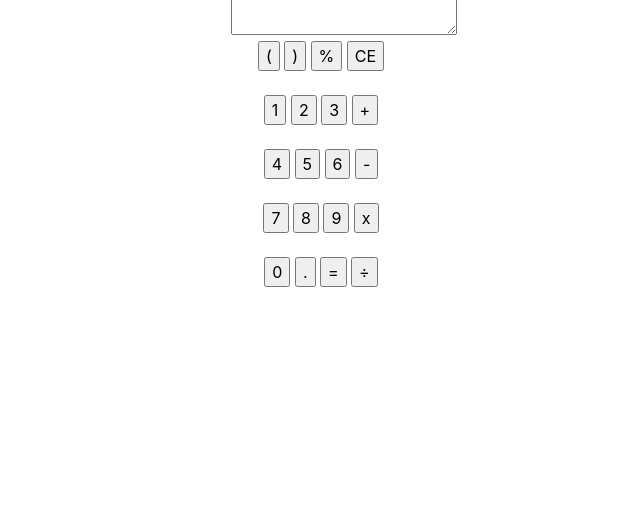
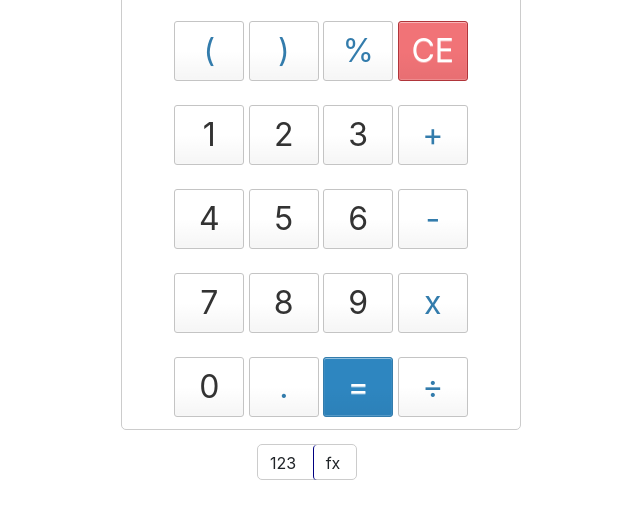
Before and after one commit to elywin/calculator, a plain HTML site: page index.html in a window 1280 px wide. Shown: the part 290-800 px from the top of the page, without its empty margins (319-959 px from the left). Drawn offline with nearby package versions, Linux system fonts and the light colour scheme.

Commit message:
Designed front end of the calculator added css styles

```diff
--- a/func.js
+++ b/func.js
@@ -148,6 +148,8 @@ tapperc.onclick =()=>{
  document.getElementById("text1").value += num11;
 };
 
+
+
 // multi =()=>{
 // let num11 =  tapnum;
 // let num22 = tapnum;
--- a/index.html
+++ b/index.html
@@ -10,35 +10,43 @@
 <title>Calculator</title>
 </head>
 <body>
-   <div class="text-div">
-   <div class="text-center">
+   <div class="text-div text-center">
+   <!-- <div class="text-center">    -->
     <h2>Calculator</h2>
-    <!-- <input type="text" name="text" alt="Value" id="text1"><br><br> -->
-    <textarea id="text1"></textarea>
-    <input type="button" name="btn" id="Lbr" alt="left brace" value="(">
-    <input type="button" name="btn" id="Rbr" alt="right brace" value=")">
-    <input type="button" name="text" alt="percentage" id="perc" value="%">
-    <input type="button" name="btn" id="Del" alt="Delete" value="CE"><br><br>
+    <input type="text" name="text" class="calculator-screen" alt="Value" id="text1"><br><br>
+    <!-- <textarea id="text1"></textarea> -->
+    <div class="calculator-keys">
+    <button type="button" class="operator" name="btn" id="Lbr" alt="left brace" value="(">(</button>
+    <button type="button" class="operator" name="btn" id="Rbr" alt="right brace" value=")">)</button>
+    <button type="button"class="operator" name="text" alt="percentage" id="perc" value="%">%</button>
+    <button class="del" type="button" name="btn" id="Del" alt="Delete" value="CE">CE</button><br><br>
 
-  <input type="button" name="btn" id="1" value="1">
-    <input type="button" name="btn" id="2" value="2">
-    <input type="button" name="btn" id="3" value="3">
-    <input type="button" name="btn" id="plus" alt="addition" value="+"><br><br>
-    <input type="button" name="btn" id="4" value="4">
-    <input type="button" name="btn" id="5" value="5">
-    <input type="button" name="btn" id="6" value="6">
-    <input type="button" name="btn" id="minus" alt="subtraction" value="-"><br><br>
-    <input type="button" name="btn" id="7" value="7">
-    <input type="button" name="btn" id="8" value="8">
-    <input type="button" name="btn" id="9" value="9">
-    <input type="button" name="btn" id="mult" alt="multiplication" value="x"><br><br>
-    <input type="button" name="btn" id="0" value="0">
+  <button type="button" name="btn" id="1" value="1">1</button>
+    <button type="button" name="btn" id="2" value="2">2</button>
+    <button type="button" name="btn" id="3" value="3"> 3</button>
+    <button type="button" class="operator" name="btn" id="plus" alt="addition" value="+">+</button><br><br>
+    <button type="button" name="btn" id="4" value="4">4</button>
+    <button type="button" name="btn" id="5" value="5">5</button>
+    <button type="button" name="btn" id="6" value="6">6</button>
+    <button type="button" class="operator" name="btn" id="minus" alt="subtraction" value="-">-</button><br><br>
+    <button type="button" name="btn" id="7" value="7">7</button>
+    <button type="button" name="btn" id="8" value="8">8</button>
+    <button type="button" name="btn" id="9" value="9">9</button>
+    <button type="button" class="operator" name="btn" id="mult" alt="multiplication" value="x">x</button><br><br>
+    <button type="button" name="btn" id="0" value="0">0</button>
    <!-- // <button id="num" value="0">0</button> -->
-    <input type="button" name="btn" id="point" value=".">
-    <input type="button" name="btn" id="point" value="=">
-    <input type="button" name="btn" id="div" alt="division" value="&#247">
+    <button type="button" class="operator" name="btn" id="point" value=".">.</button>
+    <button type="button" name="btn" class="equalsign" id="point" value="=">=</button>
+    <button type="button" class="operator" name="btn" id="div" alt="division" value="&#247">&#247</button>
 </div>
 </div>
+<br>
+<div class="func">
+<input type="button" class="btn" name="change" id="123" value="123">
+<input type="button" class="btn" style="border-left:1px solid navy" name="change" id="fx" value="fx">
+</div>
+
+
 <script src="func.js"></script>
 <script src="https://cdnjs.cloudflare.com/ajax/libs/jquery/3.4.1/jquery.slim.min.js"></script>
 <script src="https://cdnjs.cloudflare.com/ajax/libs/popper.js/1.16.0/umd/popper.min.js"></script>
--- a/style.css
+++ b/style.css
@@ -1,12 +1,92 @@
 .text-div{
-
-   position: absolute;
    margin: auto;
-   top: 0;
-   right: 0;
    bottom: 0;
-   left:0;
    width: 180px;
-   height: 350px;
+  border: 1px solid #ccc;
+  border-radius: 5px;
+  position: absolute;
+  top: 80%;
+  left: 50%;
+  transform: translate(-50%, -50%);
+  width: 400px;
+  height: 530px;
 
 }
+
+.calculator-screen {
+   width: 90%;
+   font-size: 2rem;
+   height: 50px;
+   border: none;
+   background-color: #252525;
+   color: #fff;
+   text-align: right;
+   padding-right: 20px;
+   padding-left: 10px;
+ }
+
+
+button{
+   height: 60px;
+   width: 70px;
+   background-color: #fff;
+   border-radius: 3px;
+   border: 1px solid #c4c4c4;
+   background-color: transparent;
+   font-size: 2rem;
+   color: #333;
+   background-image: linear-gradient(to bottom,transparent,transparent 50%,rgba(0,0,0,.04));
+   box-shadow: inset 0 0 0 1px rgba(255,255,255,.05), inset 0 1px 0 0 rgba(255,255,255,.45), inset 0 -1px 0 0 rgba(255,255,255,.15), 0 1px 0 0 rgba(255,255,255,.15);
+   text-shadow: 0 1px rgba(255,255,255,.4);
+}
+
+button:hover {
+   background-color: #eaeaea;
+ }
+
+ .operator {
+   color: #337cac;
+ }
+
+ .del {
+   background-color: #f0595f;
+   border-color: #b0353a;
+   color: #fff;
+ }
+
+ .del {
+   background-color: #f17377;
+ }
+
+ .equalsign {
+   background-color: #2e86c0;
+   border-color: #337cac;
+   color: #fff;
+   /* height: 100%; */
+
+ }
+ .equal-sign:hover {
+   background-color: #4e9ed4;
+ }
+
+    .btn{
+    border: none;
+    outline: none;
+    height: 35px;
+ }
+
+ .func{
+    border: 1px solid #ccc;
+    border-radius: 5px;
+    width: 100px;
+    margin: auto;
+    bottom: 5%;
+   position: absolute;
+   top: 93%;
+   left: 45%;
+
+   height: 36px;
+ }
+ .btn:hover{
+    background-color: #2e86c0;
+ }
```
